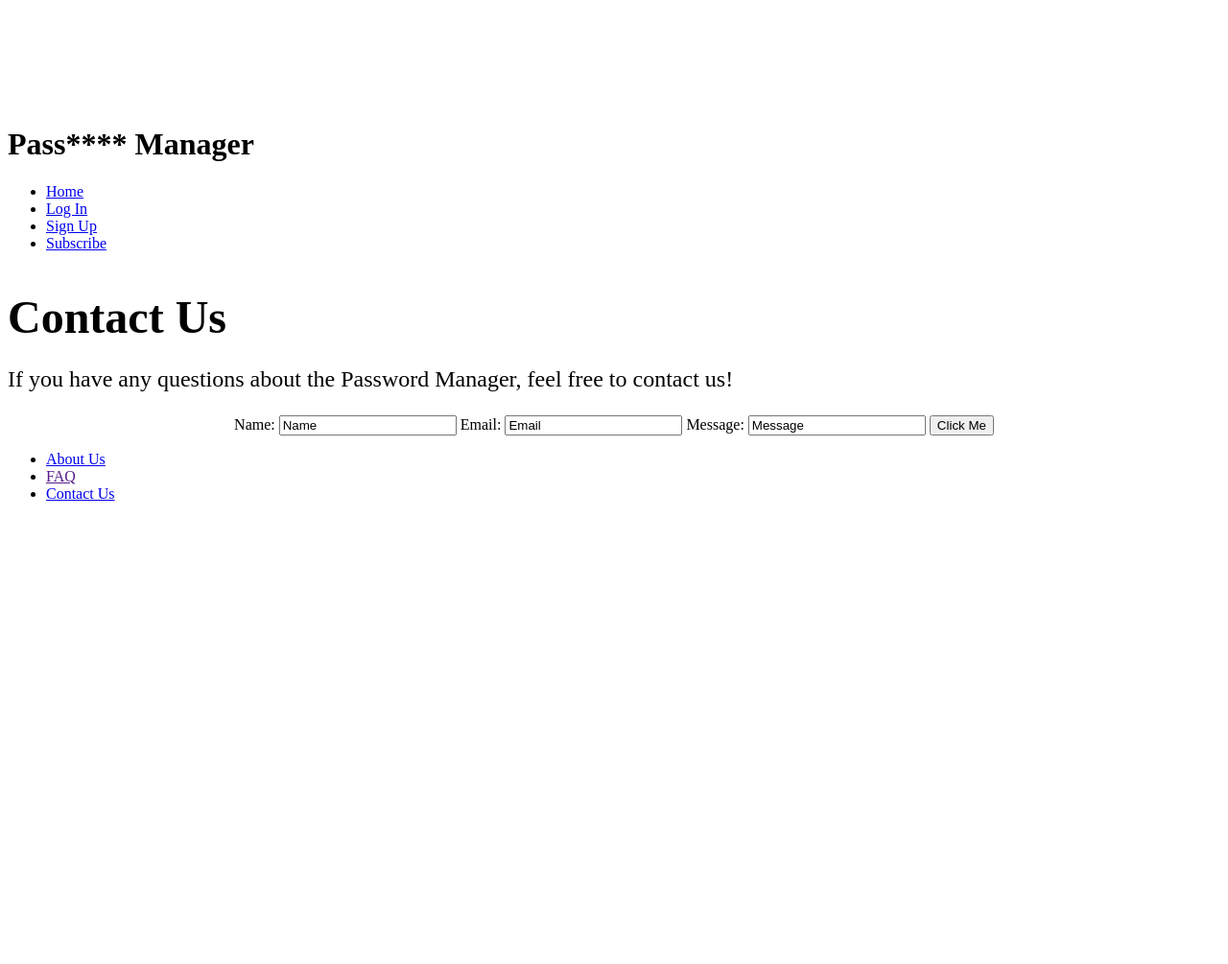
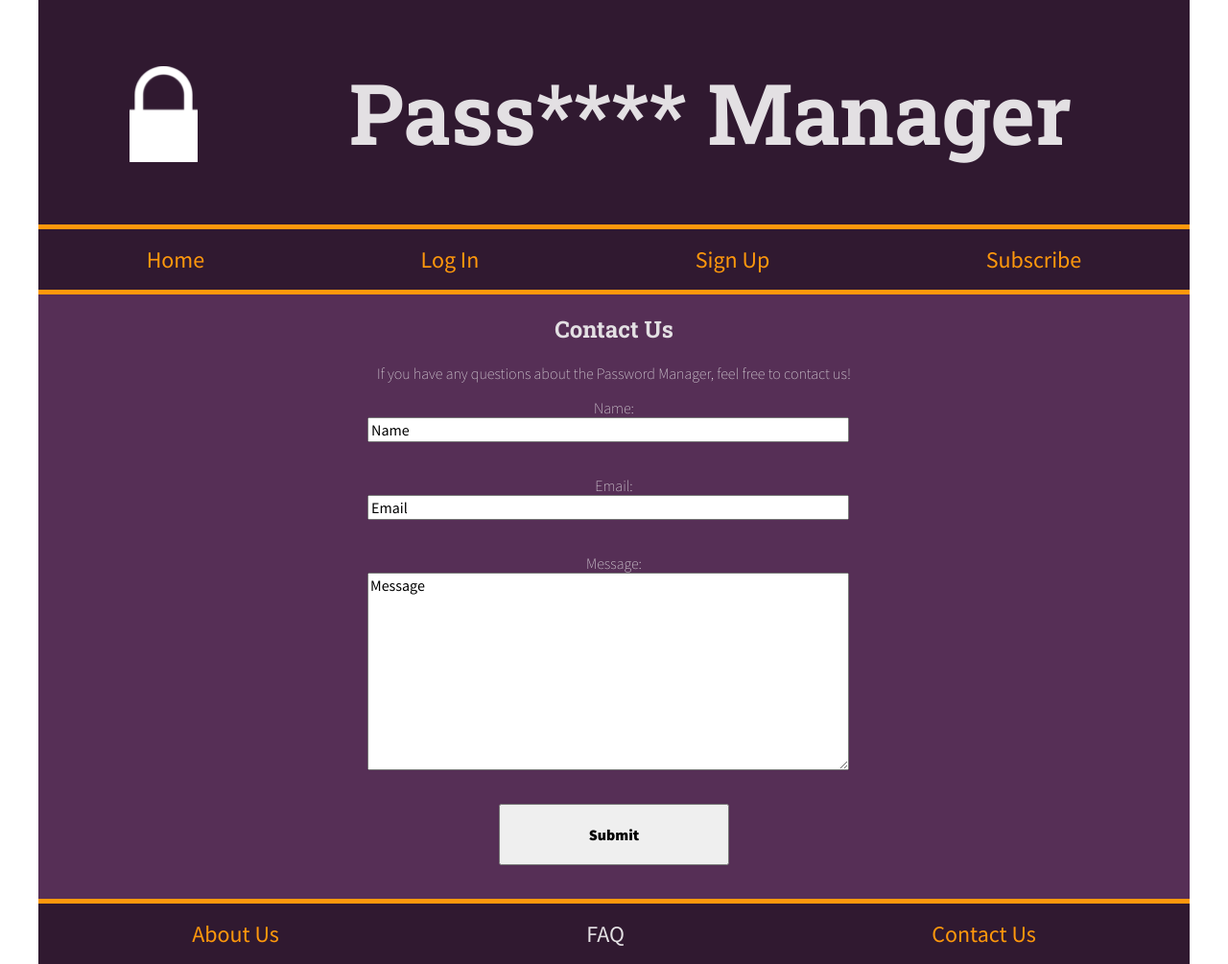
Before and after one commit to ntrpi/PasswordManager, a PHP site: page /contact.html in a window 1280 px wide. Shown: the whole page at 96% size. Before the commit the page ends 522 px from the top, so only its background shows below. Run offline with PHP 8.4, Linux system fonts and the light colour scheme.

Commit message:
test(Elle)

```diff
--- a/contact.html
+++ b/contact.html
@@ -10,7 +10,7 @@
         <link href="https://fonts.googleapis.com/css2?family=Roboto+Slab:wght@100;200;300;400;500;600;700;800;900&display=swap" rel="stylesheet">
         <link href="https://fonts.googleapis.com/css2?family=Source+Sans+Pro:ital,wght@0,200;0,300;0,400;0,600;0,700;0,900;1,200;1,300;1,400;1,600;1,700;1,900&display=swap" rel="stylesheet">
         <link rel="stylesheet" href="./css/contact.css">
-        <link rel="stylesheet" href="./css/home.css">
+        <link rel="stylesheet" href="./css/style.css">
         <script src="./js/script.js" async defer></script>
     </head>
     <body>
@@ -59,9 +59,9 @@
                   <input type="text"  id="email" name="email" value="Email" >
                   <span></span>
                 <label for="message">Message:</label>
-                <input type="text"  id="message" name="message" value="Message">
+                <textarea name="message" id="message" cols="70" rows="10">Message</textarea>
                 <span></span>
-                <button type="submit" name="submit">Click Me</button>
+                <button type="submit" name="submit" id="submitBtn">Submit</button>
                 </form>
             </div>
         </div>
--- a/css/contact.css
+++ b/css/contact.css
@@ -1,3 +1,20 @@
 .contactForm {
     text-align: center;
 }
+#name,
+#email,
+#message {
+    width: 43%;
+    display: block;
+    margin: 0 0 3% 28%;
+    font: inherit;
+    font-weight: 500;
+}
+
+#submitBtn {
+    margin-bottom: 3%;
+    width: 15em;
+    height: 4em;
+    font: inherit;
+    font-weight: 900;
+}
```
Lines whose indentation alone changed are shown as unchanged.
